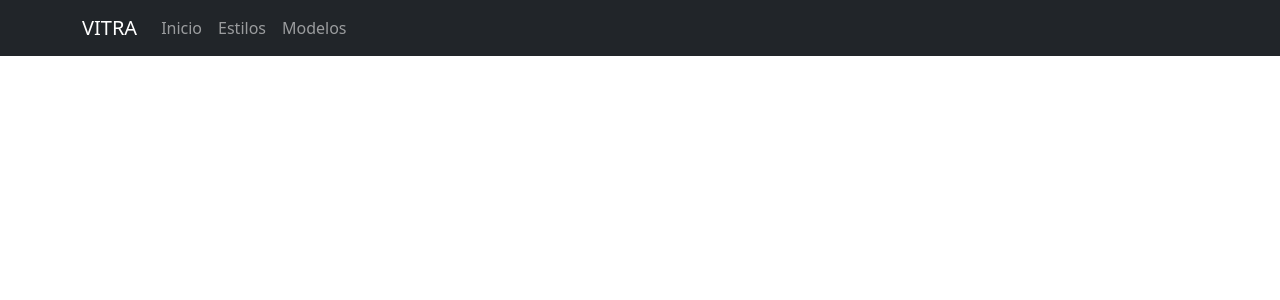
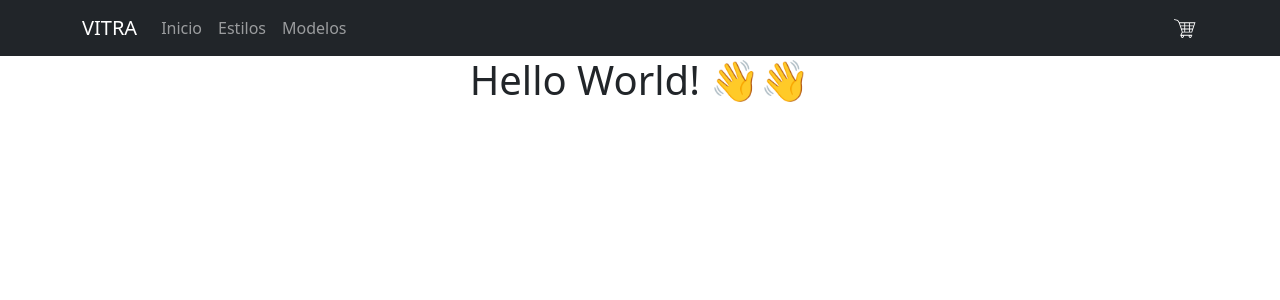
Before and after one commit to BadWolf1899/shop-lopez, a React (Create React App) app: page / in a window 1280 px wide. Shown: the top 300 px of the page. Built offline with nearby package versions, Linux system fonts and the light colour scheme.

Commit message:
Desafío 3 - Agregar cart e ItemListContainer

```diff
--- a/package.json
+++ b/package.json
@@ -3,6 +3,7 @@
   "version": "0.1.0",
   "private": true,
   "dependencies": {
+    "@react-icons/all-files": "^4.1.0",
     "@testing-library/jest-dom": "^5.16.4",
     "@testing-library/react": "^13.3.0",
     "@testing-library/user-event": "^13.5.0",
@@ -10,6 +11,7 @@
     "react": "^18.2.0",
     "react-bootstrap": "^2.4.0",
     "react-dom": "^18.2.0",
+    "react-icons": "^4.4.0",
     "react-scripts": "5.0.1",
     "web-vitals": "^2.1.4"
   },
--- a/src/App.css
+++ b/src/App.css
@@ -13,15 +13,24 @@
   }
 }
 
+body {
+  background-color: #fff6f6e7;
+  color: rgba(49, 47, 65, 0.993);
+  font-family: Arial;
+  text-align: center;
+  font-size: large;
+}
+
+
 .App-header {
-  background-color: #282c34;
+  background-color: #3a71df;
   min-height: 100vh;
   display: flex;
   flex-direction: column;
   align-items: center;
   justify-content: center;
   font-size: calc(10px + 2vmin);
-  color: white;
+  color: rgb(4, 247, 255);
 }
 
 .App-link {
--- a/src/App.js
+++ b/src/App.js
@@ -1,10 +1,12 @@
 import './App.css';
 import NavBar from './components/NavBar';
+import ItemListContainer from './components/ItemListContainer';
 
 function App() {
   return (
     <div className="App">
      <NavBar />
+     <ItemListContainer />
     </div>
   );
 }
--- /dev/null
+++ b/src/components/ItemListContainer.js
@@ -0,0 +1,11 @@
+import Container from 'react-bootstrap/Container';
+
+const ItemListContainer = () => {
+    return (
+      <div className="greeting">
+        <h1>Hello World! 👋👋</h1>
+      </div>
+    );
+}
+
+export default ItemListContainer;
--- a/src/components/NavBar.js
+++ b/src/components/NavBar.js
@@ -1,11 +1,13 @@
 import Container from 'react-bootstrap/Container';
 import Nav from 'react-bootstrap/Nav';
 import Navbar from 'react-bootstrap/Navbar';
+import { GiShoppingCart } from 'react-icons/gi';
+
 
 const NavBar = () => {
         return (
           <>
-            <Navbar expand='lg' bg="dark" variant="dark">
+            <Navbar expand="lg" bg="dark" variant="dark">
               <Container>
                 <Navbar.Brand href="#home">VITRA</Navbar.Brand>
                 <Nav className="me-auto">
@@ -13,9 +15,12 @@ const NavBar = () => {
                   <Nav.Link href="#features">Estilos</Nav.Link>
                   <Nav.Link href="#pricing">Modelos</Nav.Link>
                 </Nav>
+                <div className="cart">
+                 <GiShoppingCart color='white' fontSize='25px'/>
+                </div>
               </Container>
             </Navbar>
-        </>
+          </>
             )
 }
 
```
Also changed, not shown: 1 other file (tests, documents, lock files or other folders).
